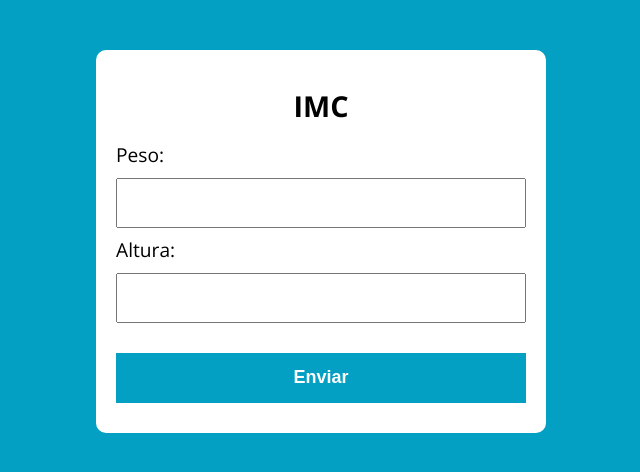
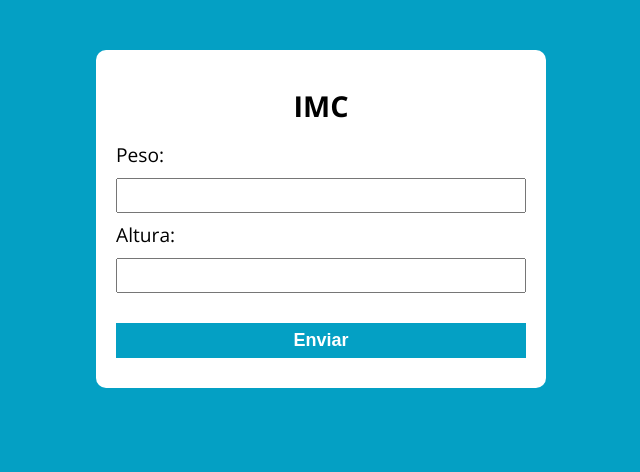
Before and after one commit to mcporto/JAVASCRIPT, a plain HTML site: page exercicios/ex026/index.html in a window 1280 px wide. Shown: the whole page, without its empty margins (319-959 px from the left). Drawn offline with nearby package versions, Linux system fonts and the light colour scheme.

Commit message:
Update style.css

```diff
--- a/exercicios/ex026/assets/css/style.css
+++ b/exercicios/ex026/assets/css/style.css
@@ -34,7 +34,7 @@ form input, form label, form button {
 
 form input {
   font-size: 18px;
-  height: 50px;
+  height: 35px;
   padding: 0 20px;
 }
 
@@ -48,7 +48,7 @@ form button {
   color: #fff;
   font-size: 18px;
   font-weight: 700;
-  height: 50px;
+  height: 35px;
   cursor: pointer;
   margin-top: 30px;
 }
```
